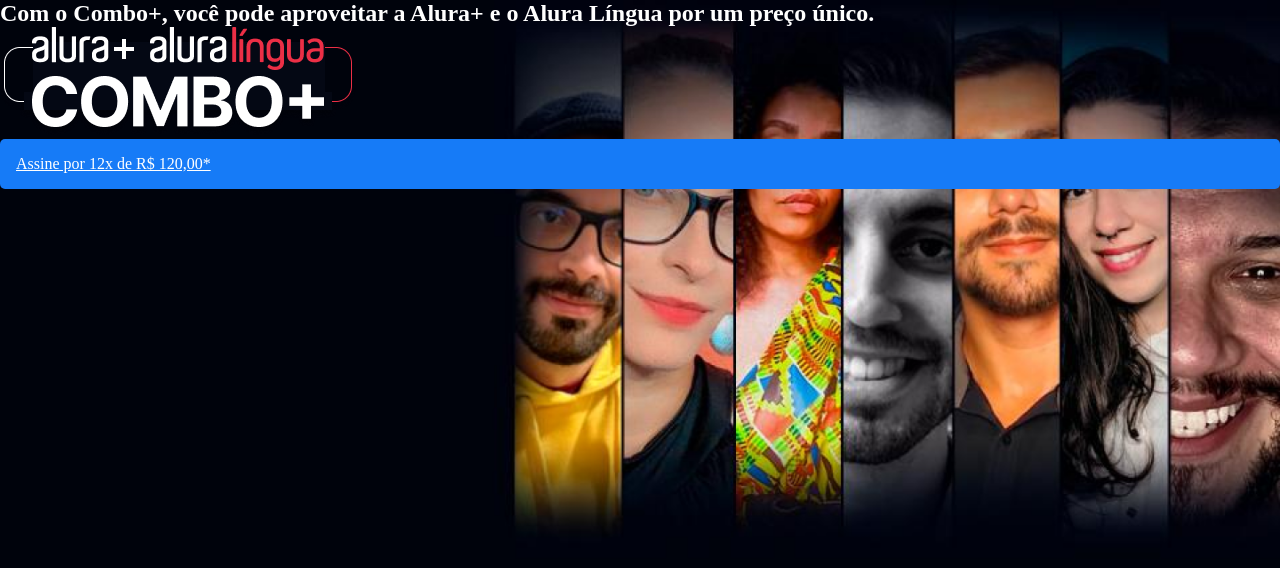
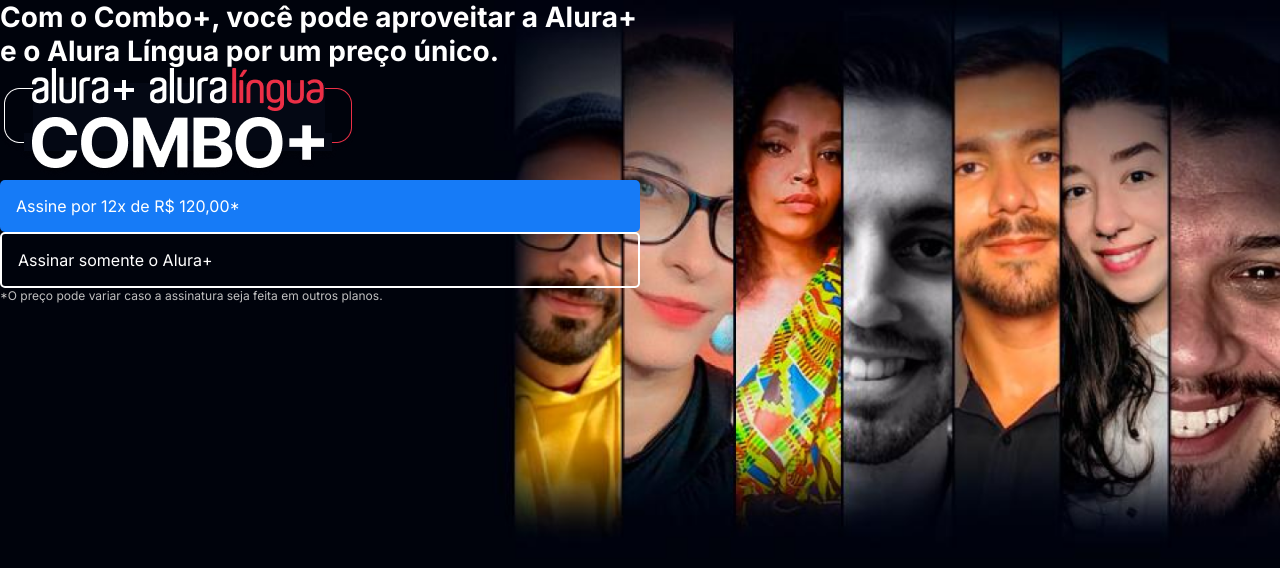
Before and after one commit to Rqoguridochima/Alura-, a plain HTML site: page index.html in a window 1280 px wide. Drawn offline with Linux system fonts and the light colour scheme.

Commit message:
add fonts

```diff
--- a/index.html
+++ b/index.html
@@ -5,12 +5,20 @@
     <meta charset="UTF-8">
     <meta name="viewport" content="width=device-width, initial-scale=1.0">
     <link rel="stylesheet" href="styles.css">
+    <link rel="preconnect" href="https://fonts.googleapis.com">
+    <link rel="preconnect" href="https://fonts.gstatic.com" crossorigin>
+    <link href="https://fonts.googleapis.com/css2?family=Inter:wght@400;700&display=swap" rel="stylesheet">
+</head>
 </head>
 <body>
     <section class="container principal">
-        <h1>Com o Combo+, você pode aproveitar a Alura+ e o Alura Língua por um preço único.</h1>
-        <img src="Img/Combo.png" alt="O Combo+ é a junção do Alura+ com o Alura Lingua">
-        <a href="www.alura.com.br" class="container__botão">Assine por 12x de R$ 120,00*</a>
+        <div>
+            <h1 class="container__titulo">Com o Combo+, você pode aproveitar a Alura+ e o Alura Língua por um preço único.</h1>
+            <img src="Img/Combo.png" alt="O Combo+ é a junção do Alura+ com o Alura Lingua">
+            <a href="www.alura.com.br" class="container__botão">Assine por 12x de R$ 120,00*</a>
+            <a href="www.alura.com.br" class=" container__botão botão_secundario">Assinar somente o Alura+</a>
+            <p class="container__aviso">*O preço pode variar caso a assinatura seja feita em outros planos.</p>
+        </div>
     </section>
 </body>
 </html>
--- a/styles.css
+++ b/styles.css
@@ -3,11 +3,15 @@
     --cinza-secundario: #C0C0C0;
     --botao-azul: #167BF7;
     --cor-de-fundo: #00030C;
+    --fonte-principal: "Inter";
 }
 
 body {
     background-color: var(--cor-de-fundo);
     color: var(--branco-principal);
+    font-family: var(--fonte-principal);
+    font-size: 16px;
+    font-weight: 400;
 }
 
 * {
@@ -23,6 +27,8 @@ body {
 
 .container {
     height: 100vh;
+    display: grid;
+    grid-template-columns: 50% 50%;
 }
 
 .container__botão {
@@ -31,4 +37,20 @@ body {
     padding: 1em;
     color: var(--branco-principal);
     display: block;
+    text-decoration: none;
 }
+
+.botão_secundario {
+    background-color: transparent;
+    border: 2px solid var(--branco-principal);
+}
+
+.container__aviso {
+    font-size: 12px;
+    color: var(--cinza-secundario);
+}
+
+.container__titulo {
+    font-size: 28px;
+    font-weight: 700;
+}
```
